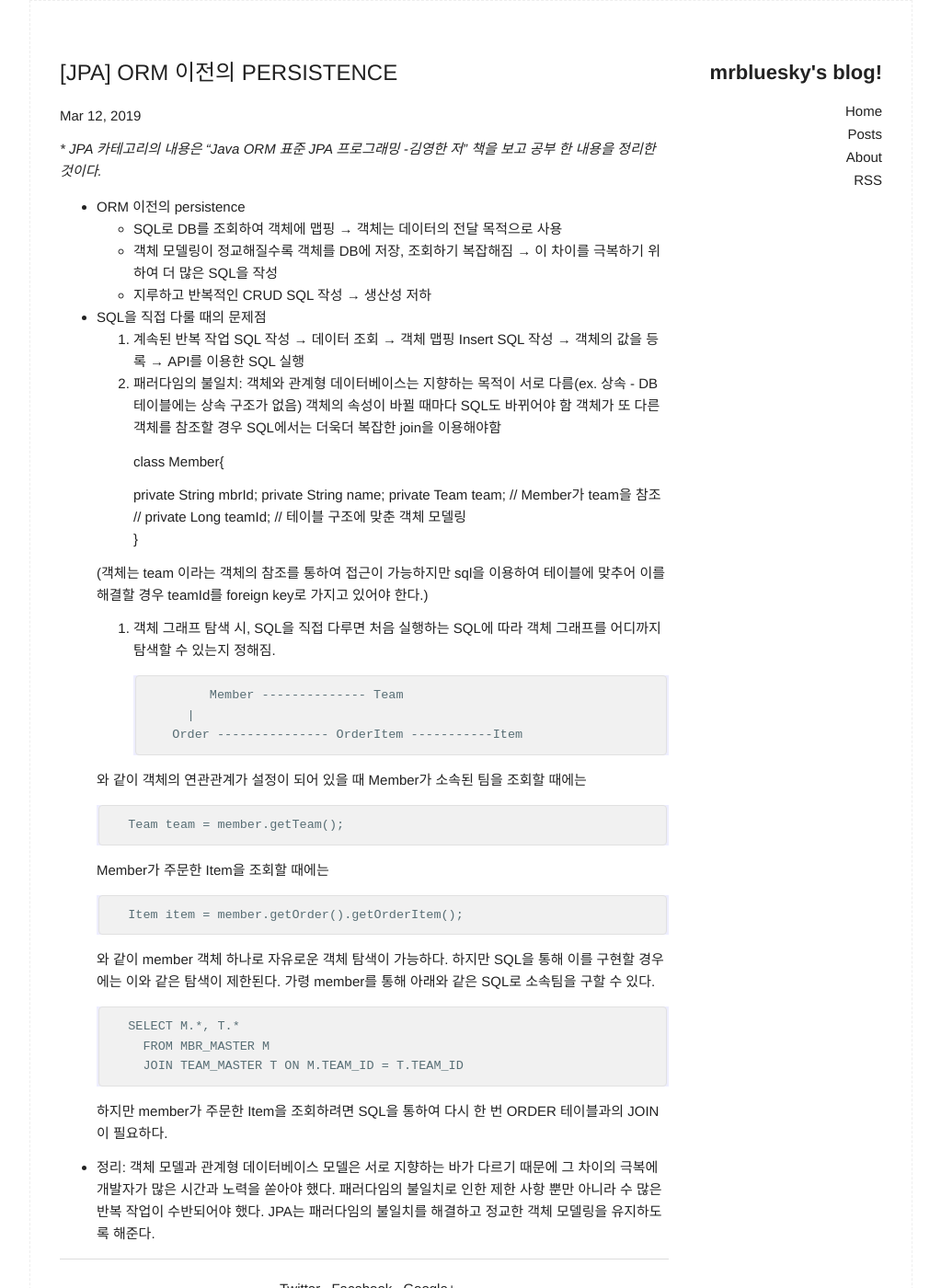
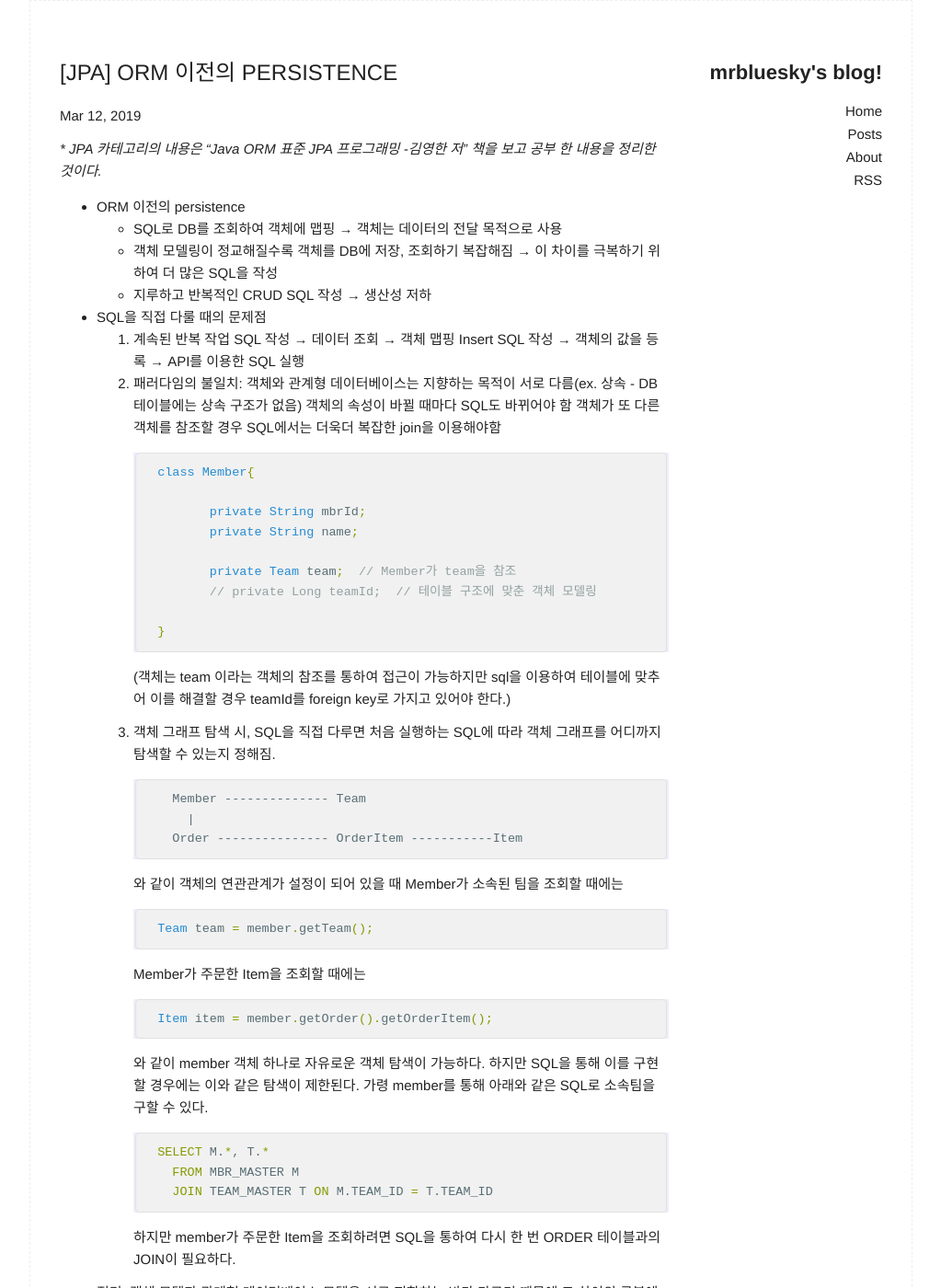
Before and after one commit to mrbluesky0123/mrbluesky0123.github.io, a Jekyll site: the page built from _posts/2019-03-13-[JPA]-JPA-Introduction.md, in a window 1280 px wide and 1400 px high. Shown: the whole window at 92% size, without its empty margins (128-1151 px from the left). Built offline with Jekyll 4.4.1, drawn with Linux system fonts in a browser that asks for light colours.

Commit message:
JPA modified

````diff
--- a/_posts/2019-03-13-[JPA]-JPA-Introduction.md
+++ b/_posts/2019-03-13-[JPA]-JPA-Introduction.md
@@ -17,7 +17,7 @@ _* JPA 카테고리의 내용은 "Java ORM 표준 JPA 프로그래밍 -김영한
     2. 패러다임의 불일치: 객체와 관계형 데이터베이스는 지향하는 목적이 서로 다름(ex. 상속 - DB 테이블에는 상속 구조가 없음)
     객체의 속성이 바뀔 때마다 SQL도 바뀌어야 함
     객체가 또 다른 객체를 참조할 경우 SQL에서는 더욱더 복잡한 join을 이용해야함
-
+        ```java
         class Member{
 
         	private String mbrId;
@@ -27,31 +27,31 @@ _* JPA 카테고리의 내용은 "Java ORM 표준 JPA 프로그래밍 -김영한
         	// private Long teamId;  // 테이블 구조에 맞춘 객체 모델링
 
         }
-
-    (객체는 team 이라는 객체의 참조를 통하여 접근이 가능하지만 sql을 이용하여 테이블에 맞추어 이를 해결할 경우 teamId를 foreign key로 가지고 있어야 한다.)
+        ```
+        (객체는 team 이라는 객체의 참조를 통하여 접근이 가능하지만 sql을 이용하여 테이블에 맞추어 이를 해결할 경우 teamId를 foreign key로 가지고 있어야 한다.)
 
     3. 객체 그래프 탐색 시, SQL을 직접 다루면 처음 실행하는 SQL에 따라 객체 그래프를 어디까지 탐색할 수 있는지 정해짐.
 
         ```
-        	Member -------------- Team
+          Member -------------- Team
             |
           Order --------------- OrderItem -----------Item
         ```
 
-    와 같이 객체의 연관관계가 설정이 되어 있을 때 Member가 소속된 팀을 조회할 때에는
-
+        와 같이 객체의 연관관계가 설정이 되어 있을 때 Member가 소속된 팀을 조회할 때에는
+        ```java
         Team team = member.getTeam();
-
-    Member가 주문한 Item을 조회할 때에는
-
+        ```
+        Member가 주문한 Item을 조회할 때에는
+        ```java
         Item item = member.getOrder().getOrderItem();
-
-    와 같이 member 객체 하나로 자유로운 객체 탐색이 가능하다. 하지만 SQL을 통해 이를 구현할 경우에는 이와 같은 탐색이 제한된다. 가령 member를 통해 아래와 같은 SQL로 소속팀을 구할 수 있다.
-
+        ```
+        와 같이 member 객체 하나로 자유로운 객체 탐색이 가능하다. 하지만 SQL을 통해 이를 구현할 경우에는 이와 같은 탐색이 제한된다. 가령 member를 통해 아래와 같은 SQL로 소속팀을 구할 수 있다.
+        ```sql
         SELECT M.*, T.*
           FROM MBR_MASTER M
           JOIN TEAM_MASTER T ON M.TEAM_ID = T.TEAM_ID
-
-    하지만 member가 주문한 Item을 조회하려면 SQL을 통하여 다시 한 번 ORDER 테이블과의 JOIN이 필요하다.
+        ```
+        하지만 member가 주문한 Item을 조회하려면 SQL을 통하여 다시 한 번 ORDER 테이블과의 JOIN이 필요하다.
 
 - 정리: 객체 모델과 관계형 데이터베이스 모델은 서로 지향하는 바가 다르기 때문에 그 차이의 극복에 개발자가 많은 시간과 노력을 쏟아야 했다. 패러다임의 불일치로 인한 제한 사항 뿐만 아니라 수 많은 반복 작업이 수반되어야 했다. JPA는 패러다임의 불일치를 해결하고 정교한 객체 모델링을 유지하도록 해준다.
````
